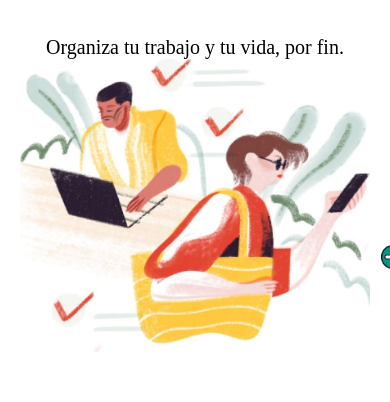
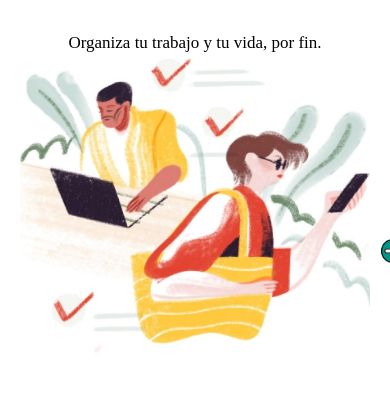
Before and after one commit to Josee-cmd/TO-DO, a website: page View/index.html in a window 390 px wide. Shown: the top 402 px of the page. Drawn offline with Linux system fonts and the light colour scheme.

Commit message:
Details of front pages

```diff
--- a/Sass/styles.scss
+++ b/Sass/styles.scss
@@ -8,7 +8,7 @@ body {
             @include MixinFunc.sizeContainer(350px, 350px);
         }
         h2{
-            font-size: 20px
+            font-size: 17px
         }
         li{
             position: relative;
@@ -16,7 +16,6 @@ body {
         }
     }
 }
-
 .main {
     @include MixinFunc.sizeContainer(550px, 550px);
     background-image: url("../Img/Front-Pages.jpeg");
```
Also changed, not shown: Css/styles.css, 1 other file.
